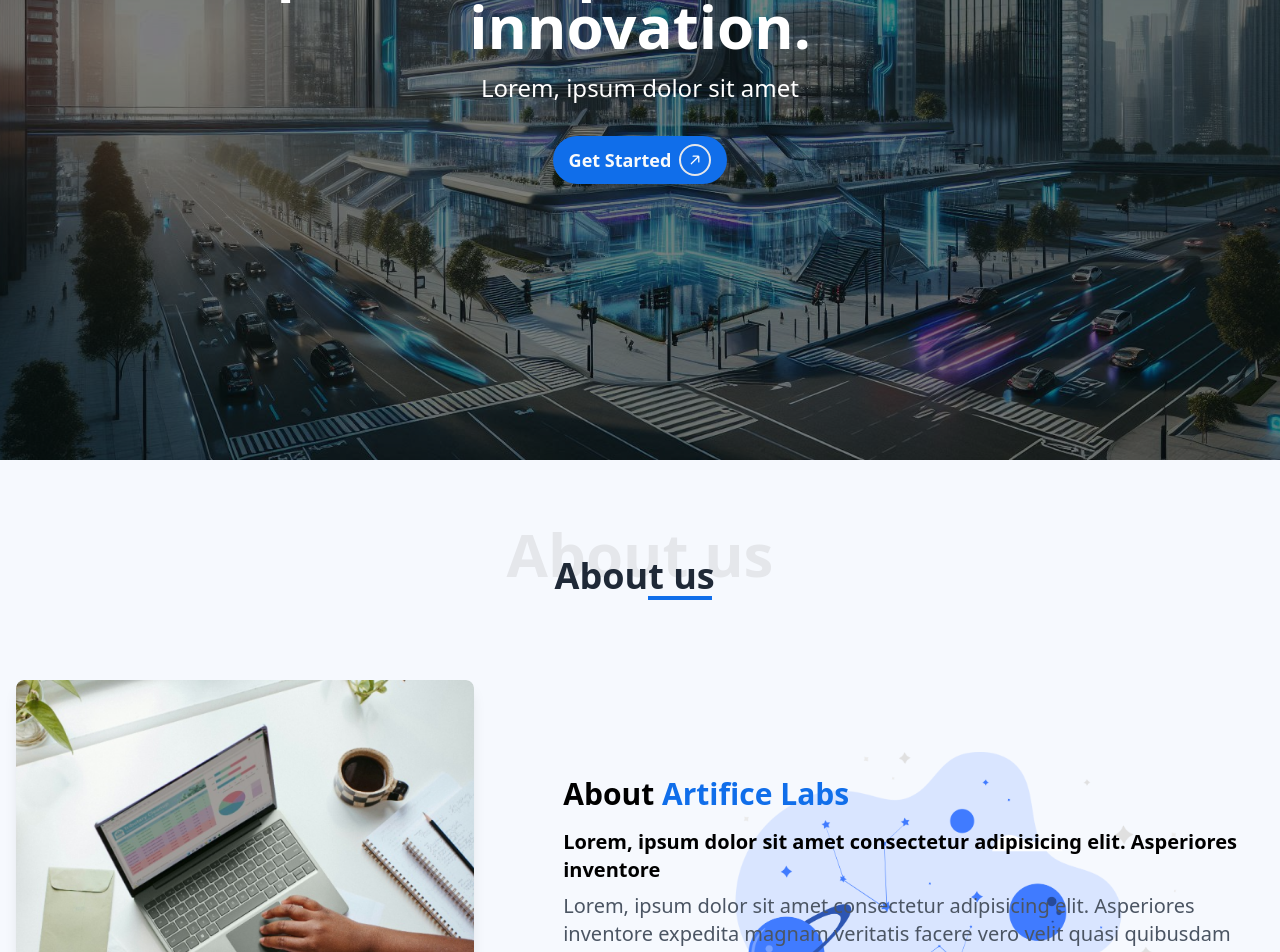
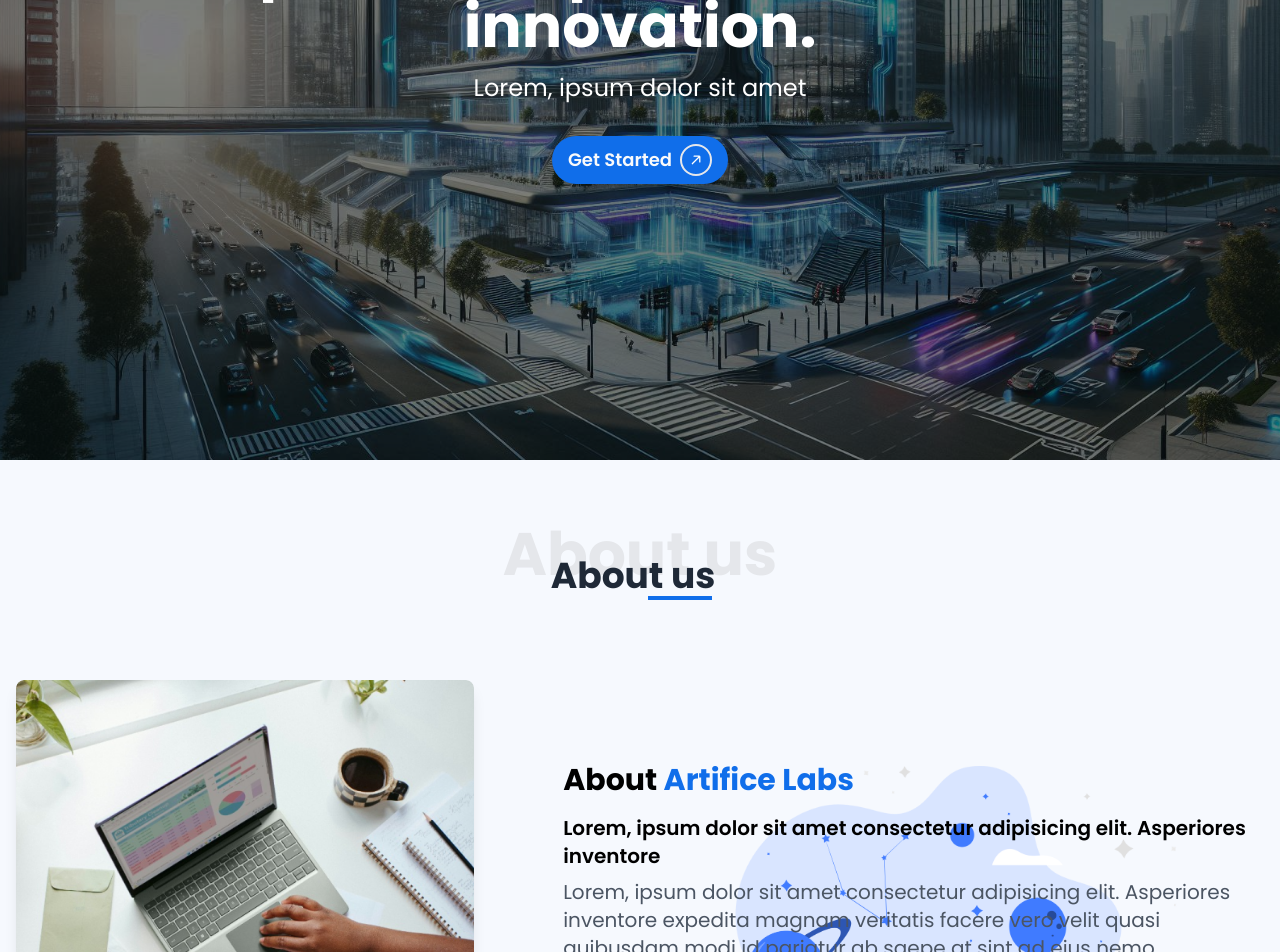
Before and after one commit to patelms35/artifice-labs-react, a React (Vite) app in the folder artifice/: page / in a window 1280 px wide. Shown: the part 340-1292 px from the top of the page. Built offline with nearby package versions, Linux system fonts and the light colour scheme.

Commit message:
add font, change button behaviour

```diff
--- a/artifice/src/Pages/Services/WebDevPage.jsx
+++ b/artifice/src/Pages/Services/WebDevPage.jsx
@@ -6,14 +6,13 @@ import Explanation from "./Explanation";
 import Technologies from "./Technologies";
 import WebDevelopmentProcess from "./WebDevelopmentProcess";
 
-
 const Services = () => {
   useEffect(() => {
     window.scrollTo(0, 0);
   }, []);
 
   return (
-    <div>
+    <div className="font-poppins">
       {/* Navbar */}
       <Navbar />
 
--- a/artifice/src/components/HomeSection.jsx
+++ b/artifice/src/components/HomeSection.jsx
@@ -1,6 +1,6 @@
 import AOS from "aos";
 import "aos/dist/aos.css";
-import { useEffect } from "react";
+import { useEffect, useRef } from "react";
 import { useNavigate } from "react-router-dom";
 import "../buttonStyles.css";
 import ContactUsSection from "./ContactUsSection";
@@ -12,6 +12,8 @@ import ServicesSection from "./ServicesSection";
 
 const HomeSection = () => {
   const navigate = useNavigate();
+  const aboutRef = useRef(null);
+  const servicesRef = useRef(null);
 
   const handleOurWorks = () => {
     navigate("/our-works");
@@ -21,8 +23,20 @@ const HomeSection = () => {
     AOS.init({ duration: 2000 });
   }, []);
 
+  const handleGetStarted = () => {
+    if (aboutRef.current) {
+      aboutRef.current.scrollIntoView({ behaviour: "smooth" });
+    }
+  };
+
+  const handleKnowMore = () => {
+    if (servicesRef.current) {
+      servicesRef.current.scrollIntoView({ behavior: "smooth" });
+    }
+  };
+
   return (
-    <div className="w-full bg-[#F6F9FE]">
+    <div className="w-full bg-[#F6F9FE] font-poppins">
       {/* Navbar */}
       <Navbar />
 
@@ -51,6 +65,7 @@ const HomeSection = () => {
             data-aos-delay="800"
             className="font-sans flex justify-center gap-2 items-center mx-auto shadow-xl text-base sm:text-lg md:text-xl lg:text-lg text-gray-50 bg-[#106eea] backdrop-blur-md lg:font-semibold border-gray-50 before:absolute before:w-full before:transition-all before:duration-700 before:hover:w-full before:-left-full before:hover:left-0 before:rounded-full before:bg-[#FFFFFF] hover:text-black before:-z-10 before:aspect-square before:hover:scale-200 before:hover:duration-500 relative z-10 px-4 py-2 overflow-hidden border-2 rounded-full group"
             type="submit"
+            onClick={handleGetStarted}
           >
             Get Started
             <svg
@@ -68,7 +83,7 @@ const HomeSection = () => {
       </section>
 
       {/* About Us Section */}
-      <section className="py-16 bg-[#F6F9FE]" id="about">
+      <section ref={aboutRef} className="py-16 bg-[#F6F9FE]" id="about">
         <div className="container mx-auto px-4 relative">
           <MainHeading title="About us" backgroundTitle="About us" />
           <div className="relative flex flex-col md:flex-row items-center mt-10 md:mt-20">
@@ -121,6 +136,7 @@ const HomeSection = () => {
                   className="z-20 cursor-pointer transition-all bg-[#106eea] text-white px-4 py-2 rounded-md w-36 text-center border-blue-600 border-b-[2px] sm:border-b-[4px] hover:brightness-110 hover:-translate-y-1 hover:border-b-[4px] active:border-b-[2px] active:brightness-90 active:translate-y-1"
                   data-aos="fade-up"
                   data-aos-delay="700"
+                  onClick={handleKnowMore}
                 >
                   Know More
                 </button>
@@ -228,7 +244,9 @@ const HomeSection = () => {
       </section>
 
       {/* Services Section */}
-      <ServicesSection />
+      <section ref={servicesRef} id="services">
+        <ServicesSection />
+      </section>
 
       {/* Mission and Vision Section */}
       <MissionVisionSection />
--- a/artifice/src/components/OurWorksPage.jsx
+++ b/artifice/src/components/OurWorksPage.jsx
@@ -1,14 +1,20 @@
-import Navbar from './Navbar.jsx'
+import Navbar from "./Navbar.jsx";
 
 const OurWorks = () => {
   return (
-    <section className="bg-white py-10">
+    <section className="bg-white py-10 font-poppins">
       <Navbar />
-      <h2 className="text-center text-2xl font-bold text-blue-600 mb-6 mt-20">Project Done By Artifice Labs</h2>
+      <h2 className="text-center text-2xl font-bold text-blue-600 mb-6 mt-20">
+        Project Done By Artifice Labs
+      </h2>
       <div className="flex flex-col md:flex-row justify-center gap-6">
         {/* Card 1 */}
         <div className="max-w-sm bg-white rounded-lg overflow-hidden hover:shadow-2xl border-2  ">
-          <img className="w-full" src="/web-dev-work.png" alt="Web Development" />
+          <img
+            className="w-full"
+            src="/web-dev-work.png"
+            alt="Web Development"
+          />
           <div className="p-4">
             <h3 className="text-xl font-semibold mb-2">Web Development</h3>
             <p className="text-gray-500">Amazon.in</p>
@@ -17,9 +23,15 @@ const OurWorks = () => {
 
         {/* Card 2 */}
         <div className="max-w-sm bg-white rounded-lg overflow-hidden hover:shadow-2xl border-2  ">
-          <img className="w-full" src="/app-dev-work.png" alt="Application Development" />
+          <img
+            className="w-full"
+            src="/app-dev-work.png"
+            alt="Application Development"
+          />
           <div className="p-4">
-            <h3 className="text-xl font-semibold mb-2">Application Development</h3>
+            <h3 className="text-xl font-semibold mb-2">
+              Application Development
+            </h3>
             <p className="text-gray-500">Amazon.in</p>
           </div>
         </div>
--- a/artifice/src/components/ServicesSection.jsx
+++ b/artifice/src/components/ServicesSection.jsx
@@ -1,8 +1,8 @@
 import { useEffect, useState } from "react";
 import { ArrowLeft, ArrowRight } from "react-feather";
 import { useNavigate } from "react-router-dom";
+import Learn from "./Buttons/learn-more/learn-more.jsx"; // Import the Learn component
 import MainHeading from "./MainHeading";
-import Learn from "./Buttons/learn-more/learn-more.jsx"; // Import the Learn component
 
 const ServicesSection = () => {
   const [currentSlide, setCurrentSlide] = useState(0);
@@ -70,17 +70,21 @@ const ServicesSection = () => {
   }
 
   return (
-    <section
+    <div
       id="services"
-      className="w-full md:w-3/4 mx-auto py-16 bg-[#F6F9FE] mt-[4rem]">
+      className="w-full md:w-3/4 mx-auto py-16 bg-[#F6F9FE] mt-[4rem]"
+    >
       <div className="text-center mb-12">
         <MainHeading title="Services" backgroundTitle="Services" />
-        <p className="text-left text-[32px] ml-10 font-bold text-black mt-12" data-aos="fade-right" >
+        <p
+          className="text-left text-[32px] ml-10 font-bold text-black mt-12"
+          data-aos="fade-right"
+        >
           Discover our wide range of services.
         </p>
       </div>
 
-      <div className="relative" data-aos="fade-up" >
+      <div className="relative" data-aos="fade-up">
         {/* Cards container */}
         <div className="flex text-center justify-center items-center space-x-4">
           {slides.map((item, index) => (
@@ -113,7 +117,7 @@ const ServicesSection = () => {
           </button>
         </div>
       </div>
-    </section>
+    </div>
   );
 };
 
--- a/artifice/src/index.css
+++ b/artifice/src/index.css
@@ -1,3 +1,4 @@
+@import url("https://fonts.googleapis.com/css2?family=Poppins:ital,wght@0,100;0,200;0,300;0,400;0,500;0,600;0,700;0,800;0,900;1,100;1,200;1,300;1,400;1,500;1,600;1,700;1,800;1,900&display=swap");
 @tailwind base;
 @tailwind components;
 @tailwind utilities;
--- a/artifice/tailwind.config.js
+++ b/artifice/tailwind.config.js
@@ -7,6 +7,9 @@ export default {
         designer: "url('./artifice/public/Designer.jpeg')",
       },
     },
+    fontFamily: {
+      poppins: ["poppins", "sans-serif"],
+    },
     // screens: {
     //   xxs: "430px", // min-width
     // },
```
